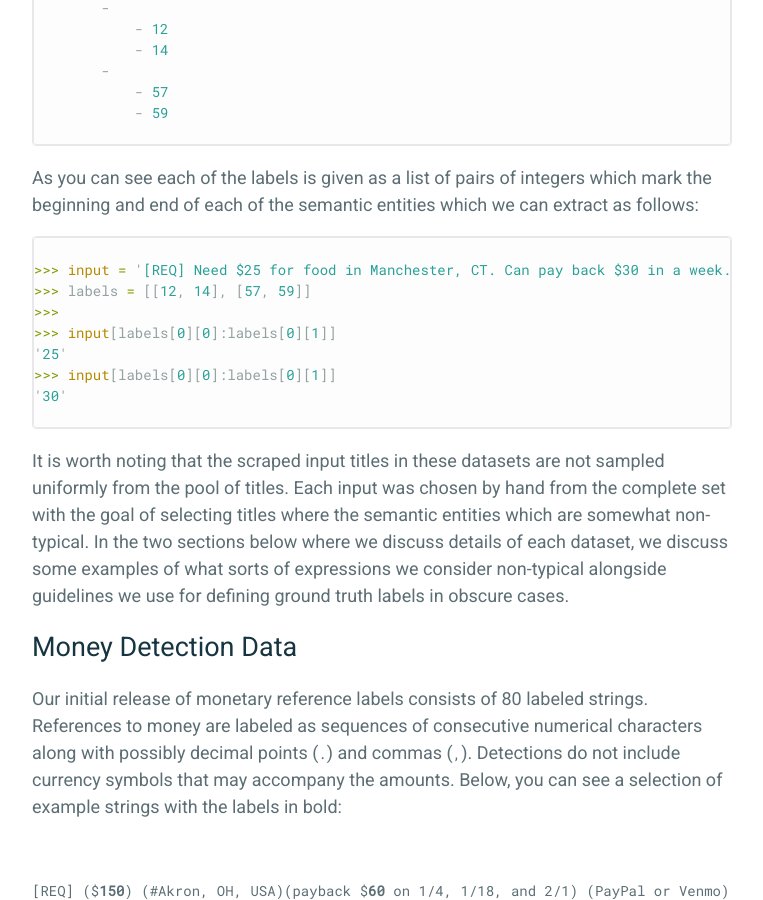
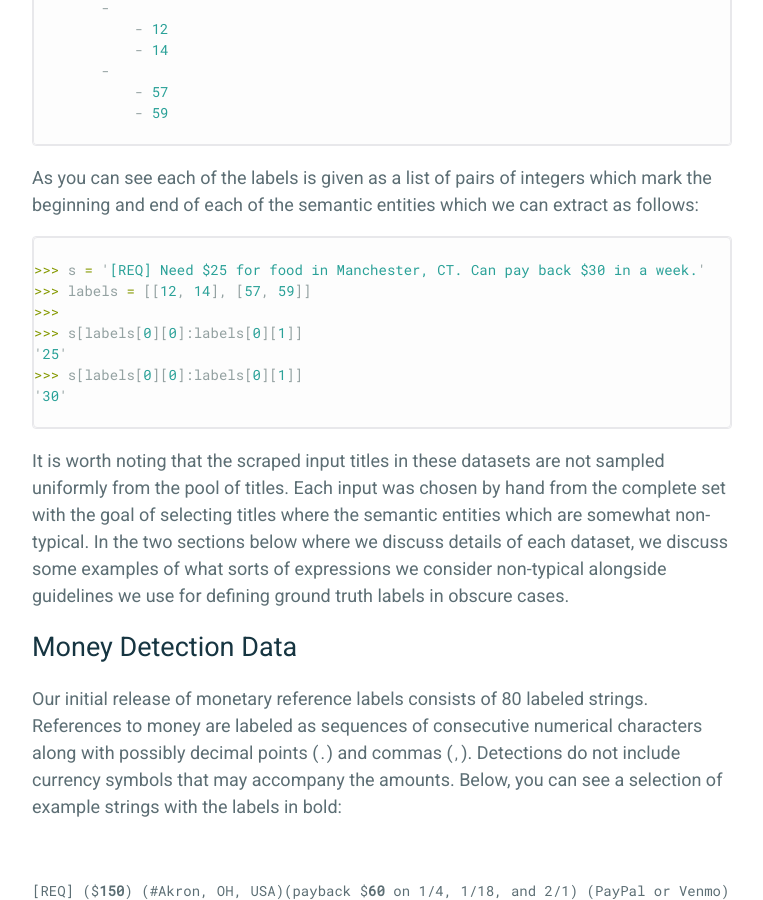
Before and after one commit to frankwang95/frankwang95.github.io, a Jekyll site: the page built from _posts/2019-06-01-semantic-entity-segmentation-dataset.md, in a window 1280 px wide and 900 px high, scrolled down 1204 px. Shown: the whole window, without its empty margins (258-1021 px from the left). Built offline with Jekyll 4.4.1, drawn with Linux system fonts in a browser that asks for light colours; formulas are drawn with MathJax 3.

Commit message:
Stopped using protected variable name input.

````diff
--- a/_posts/2019-06-01-semantic-entity-segmentation-dataset.md
+++ b/_posts/2019-06-01-semantic-entity-segmentation-dataset.md
@@ -36,12 +36,12 @@ As you can see each of the labels is given as a list of pairs of integers which
 
 ```python
 
->>> input = '[REQ] Need $25 for food in Manchester, CT. Can pay back $30 in a week.'
+>>> s = '[REQ] Need $25 for food in Manchester, CT. Can pay back $30 in a week.'
 >>> labels = [[12, 14], [57, 59]]
 >>>
->>> input[labels[0][0]:labels[0][1]]
+>>> s[labels[0][0]:labels[0][1]]
 '25'
->>> input[labels[0][0]:labels[0][1]]
+>>> s[labels[0][0]:labels[0][1]]
 '30'
 
 ```
````
